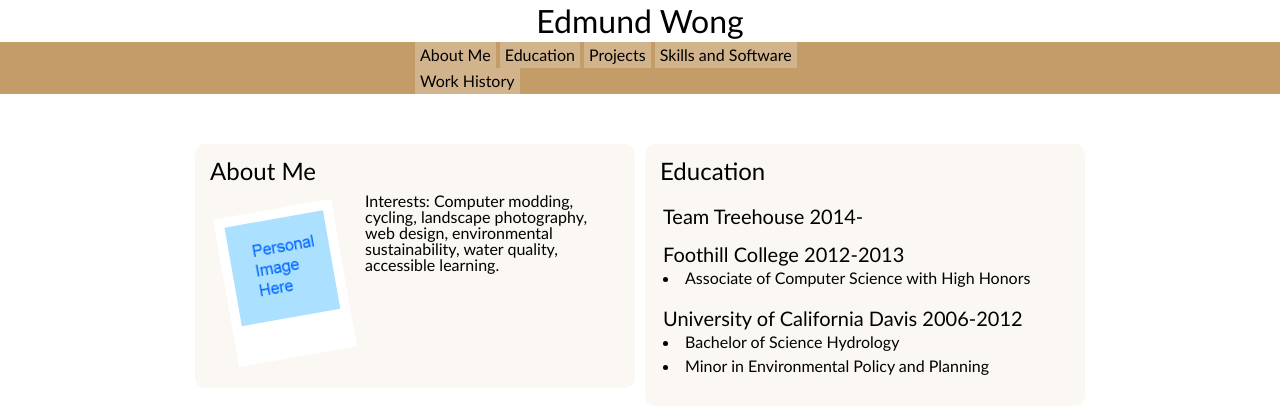
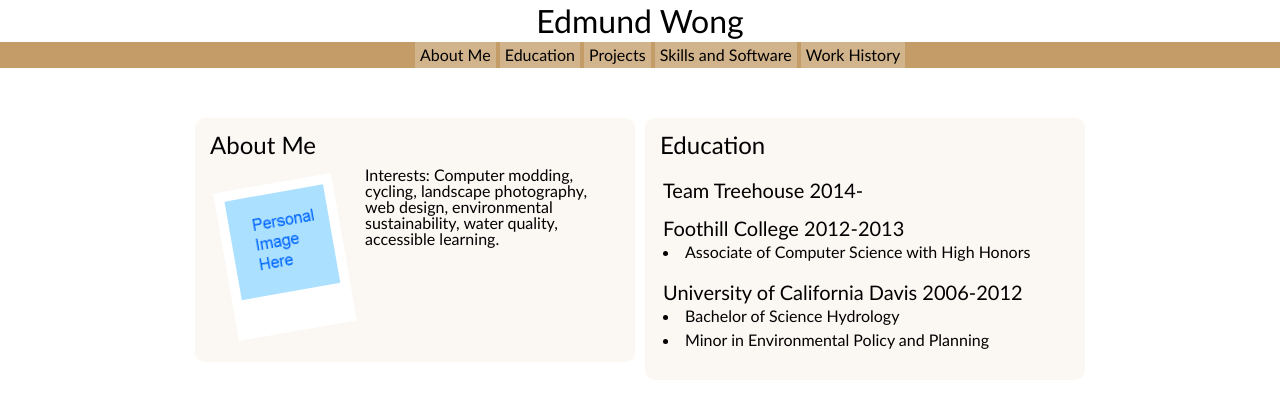
Before and after one commit to MonochromED/Resume-Site, a PHP site: page /resume.html in a window 1280 px wide. Shown: the top 420 px of the page. Run offline with PHP 8.4, Linux system fonts and the light colour scheme; style sheets or scripts are compiled from the project's sources.

Commit message:
Force Nav bar to single line only in desktop mode.
Force Nav bar to display contents in single line while in desktop mode.  Fixed content display wrapping issue on webkit browsers.

```diff
--- a/assets/css/resume.css
+++ b/assets/css/resume.css
@@ -184,7 +184,9 @@ nav {
 @media screen and (min-width: 480px) {
   body section {
     margin-right: 70px;
-    margin-left: 70px; } }
+    margin-left: 70px; }
+  body nav .button_container {
+    white-space: nowrap; } }
 @media screen and (max-width: 480px) {
   .hide_if_mobile {
     display: none; }
--- a/assets/css/resume.scss
+++ b/assets/css/resume.scss
@@ -261,6 +261,12 @@ nav{
       margin-right: 70px;
       margin-left: 70px;
     }
+
+    nav{
+      .button_container{
+        white-space: nowrap;
+      }
+    }
   }
 }
 
--- a/resume.html
+++ b/resume.html
@@ -11,6 +11,7 @@
     <script type="text/javascript" src="assets/javascript/jquery-1.11.1.min.js"></script>
     <script type="text/javascript" src="assets/javascript/smoothscroll.js"></script>
 
+    <meta name="viewport" content="width=device-width">
     <meta name="robots" content="noindex">
   </head>
 
```
